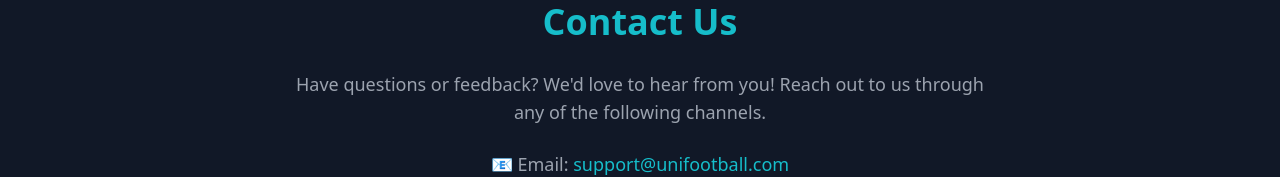
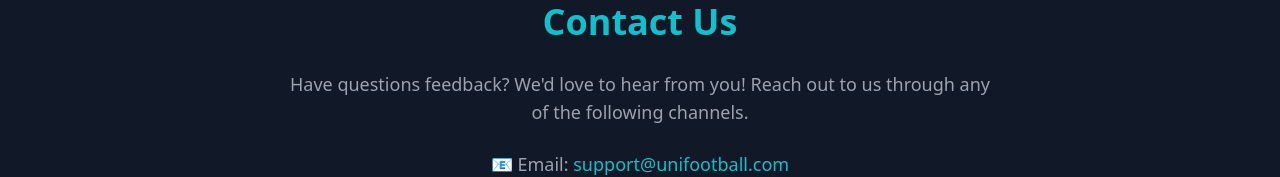
Before and after one commit to Rabins-Khanal/UniFootball_WebApp, a React (Vite) app: page /contact in a window 1280 px wide. Shown: the part 162-339 px from the top of the page. Built offline with nearby package versions, Linux system fonts and the light colour scheme; no server answers.

Commit message:
some modifications

```diff
--- a/src/pages/Contact.jsx
+++ b/src/pages/Contact.jsx
@@ -8,7 +8,7 @@
                     Contact Us
                 </h1>
                 <p className='text-lg text-gray-400 mb-6'>
-                    Have questions or feedback? We'd love to hear from you! Reach out to us through any of the following channels.
+                    Have questions feedback? We'd love to hear from you! Reach out to us through any of the following channels.
                 </p>
 
                 <div className='text-lg text-gray-400 flex flex-col gap-6'>
```
